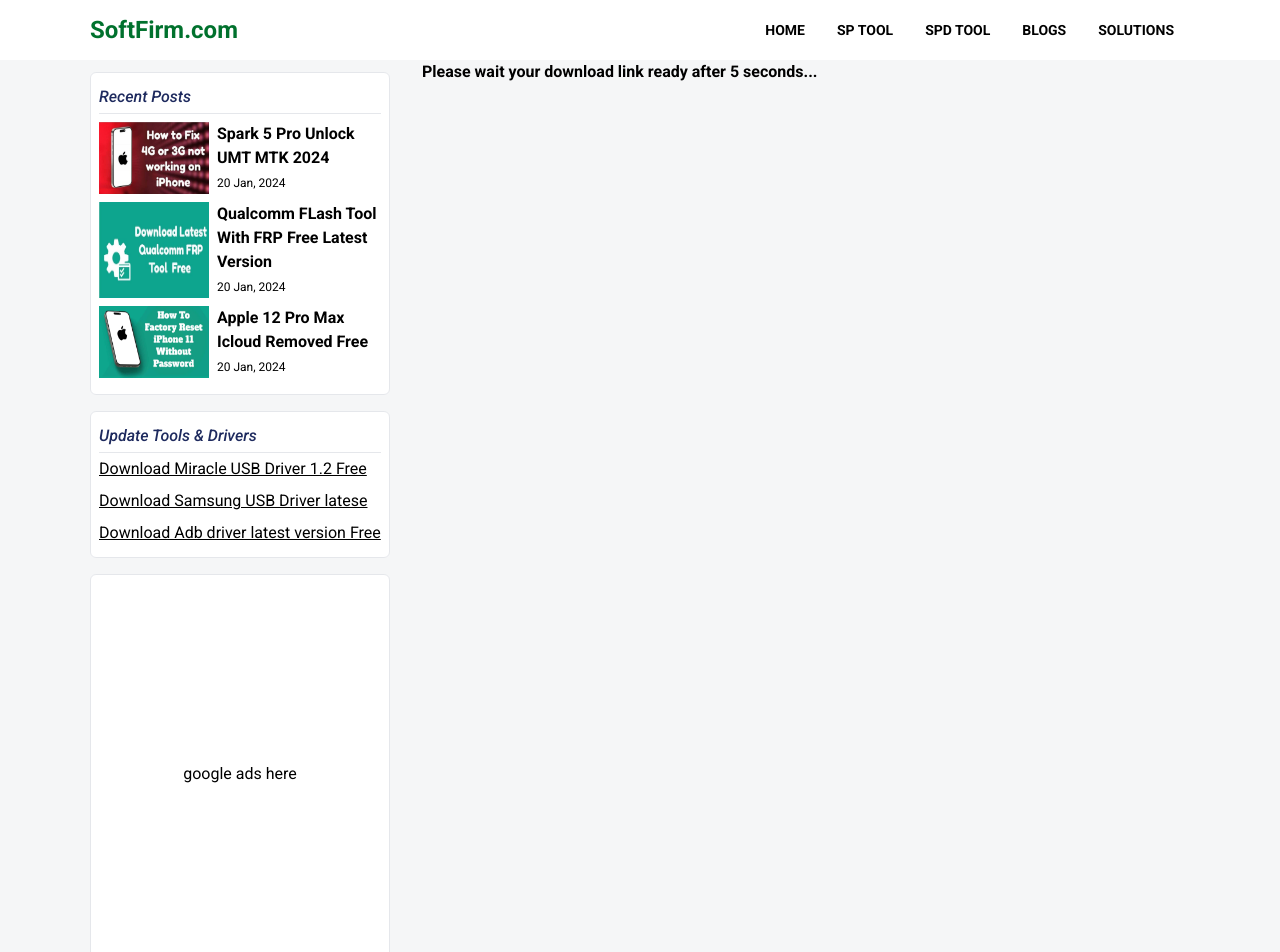
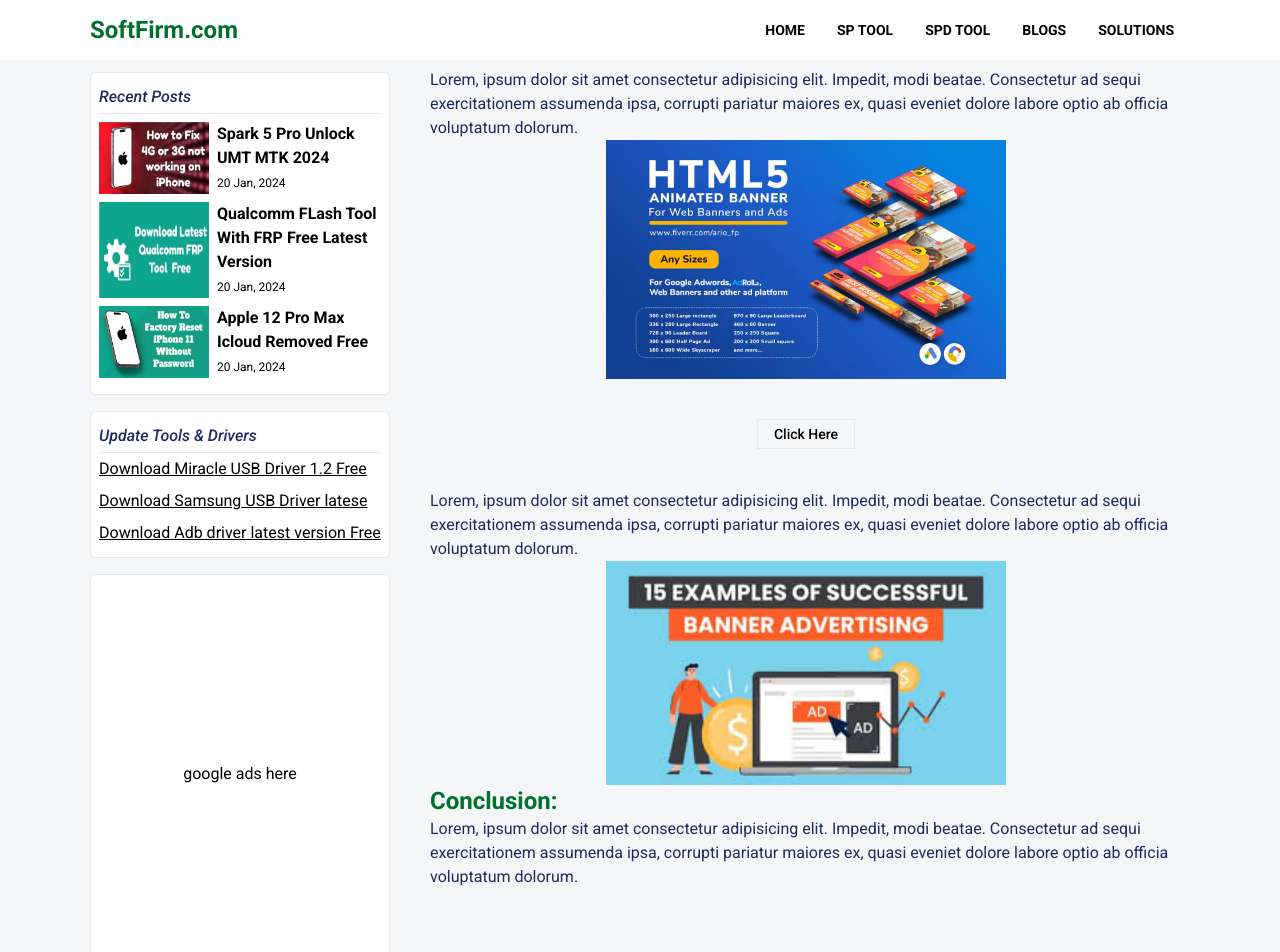
Before and after one commit to ashaansojib/firmwarehub, a React (Vite) app: page /downloads in a window 1280 px wide. Shown: the top 952 px of the page. Built offline with nearby package versions, Linux system fonts and the light colour scheme; no server answers.

Commit message:
updated the download page area

```diff
--- a/src/components/DownloadLoader.jsx
+++ b/src/components/DownloadLoader.jsx
@@ -1,10 +1,42 @@
 import React from "react";
+import { useSelector } from "react-redux";
 
 const DownloadLoader = () => {
+  const fileLink = useSelector((state) => {
+    return state.fileLink.link;
+  });
+
   return (
-    <div>
-      <h3>Please wait your download link ready after 5 seconds...</h3>
+    <div className="p-2">
+      <div className="">
+        <p>
+          Lorem, ipsum dolor sit amet consectetur adipisicing elit. Impedit,
+          modi beatae. Consectetur ad sequi exercitationem assumenda ipsa,
+          corrupti pariatur maiores ex, quasi eveniet dolore labore optio ab
+          officia voluptatum dolorum.
+        </p>
+        <img src="/web.jpg" className="w-[400px] h-full mx-auto" alt="" />
+      </div>
+      <div className="p-10 flex justify-center">
+        <button className="d-btn">Click Here</button>
+      </div>
+      <p>
+          Lorem, ipsum dolor sit amet consectetur adipisicing elit. Impedit,
+          modi beatae. Consectetur ad sequi exercitationem assumenda ipsa,
+          corrupti pariatur maiores ex, quasi eveniet dolore labore optio ab
+          officia voluptatum dolorum.
+        </p>
+      {/* <span>{fileLink}</span> */}
+      <img src="/ads-2.jpeg" className="w-[400px] h-full mx-auto" alt="" />
+      <h2>Conclusion: </h2>
+      <p>
+          Lorem, ipsum dolor sit amet consectetur adipisicing elit. Impedit,
+          modi beatae. Consectetur ad sequi exercitationem assumenda ipsa,
+          corrupti pariatur maiores ex, quasi eveniet dolore labore optio ab
+          officia voluptatum dolorum.
+        </p>
     </div>
+
   );
 };
 
--- a/src/components/onDownload.js
+++ /dev/null
@@ -1,7 +0,0 @@
-import { useDispatch } from "react-redux";
-import { setFileLink } from "../redux/features/FileLinkSlice";
-
-const dispatch = useDispatch();
-export const setDownloadLink = (link) => {
-  dispatch(setFileLink(link));
-};
--- a/src/pages/download/Downloads.jsx
+++ b/src/pages/download/Downloads.jsx
@@ -14,10 +14,6 @@
 
 const Downloads = () => {
   const dispatch = useDispatch();
-  const setDownloadLink = (link) => {
-    dispatch(setFileLink(link));
-  };
-
   const [addComment, { isLoading }] = useAddCommentMutation();
   const data = useLoaderData();
   const {
@@ -43,12 +39,17 @@
     formState: { errors },
   } = useForm();
 
+  const handleAddDownloadLink = () => {
+    dispatch(setFileLink(link));
+  };
+
   const { data: comments } = useGetCommentsQuery({ id: _id });
   const onSubmit = (data) => {
     data.postId = _id;
     addComment(data);
     reset();
   };
+
   return (
     <>
       {/* breadcumb tags */}
@@ -106,11 +107,10 @@
         <p className="info-label">
           <span className="w-20">File Link</span>
           <span className="d-link">
-            -{" "}
             <Link
-              target="_blank"
+              // target="_blank"
               to="/downloads"
-              onClick={() => setDownloadLink(link)}
+              onClick={handleAddDownloadLink}
             >
               Click Here
             </Link>
--- a/src/redux/features/FileLinkSlice.js
+++ b/src/redux/features/FileLinkSlice.js
@@ -3,10 +3,10 @@
 const FileLinkSlice = createSlice({
   name: "fileLink",
   initialState: {
-    link: null,
+    link: "",
   },
   reducers: {
-    seFileLink: (state, action) => {
+    setFileLink: (state, action) => {
       state.link = action.payload;
     },
   },
--- a/src/redux/store.js
+++ b/src/redux/store.js
@@ -15,10 +15,10 @@
     [sharedLinkApi.reducerPath]: sharedLinkApi.reducer,
   },
   middleware: (getDefaultMiddleware) =>
-    getDefaultMiddleware().concat([
+    getDefaultMiddleware().concat(
       usersApi.middleware,
       postApi.middleware,
       CommentApi.middleware,
-      sharedLinkApi.middleware,
-    ]),
+      sharedLinkApi.middleware
+    ),
 });
```
Also changed, not shown: public/ads-2.jpeg (added), public/web.jpg (added).
